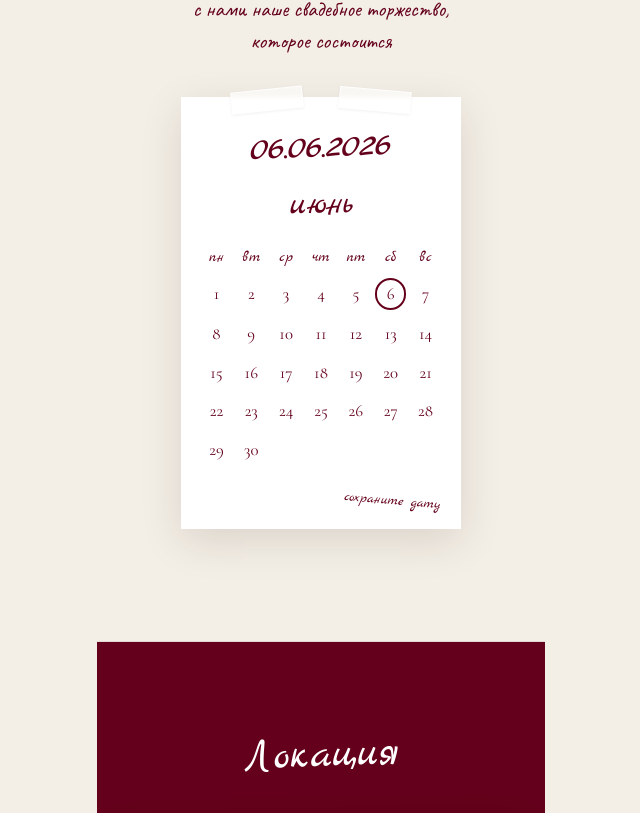
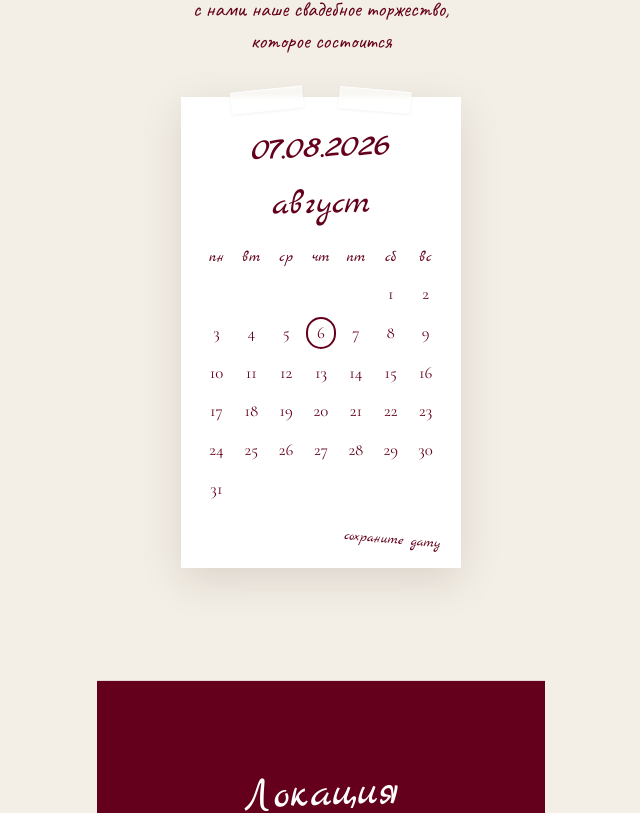
Before and after one commit to NotBadUS/wedding, a React (Vite) app: page / in a window 1280 px wide. Shown: the part 736-1549 px from the top of the page, without its empty margins (319-959 px from the left). Built offline with nearby package versions, Linux system fonts and the light colour scheme.

Commit message:
change wedding date

```diff
--- a/src/App.jsx
+++ b/src/App.jsx
@@ -84,12 +84,23 @@ function calculateTimeLeft(target) {
   };
 }
 
-function buildJune2026Cells() {
-  const offset = 0; // 1 июня 2026 — понедельник
+function buildAugust2026Cells() {
+  const offset = 5; // 1 августа 2026 — суббота
+
   const cells = [];
-  for (let i = 0; i < offset; i++) cells.push(null);
-  for (let d = 1; d <= 30; d++) cells.push(d);
-  while (cells.length % 7 !== 0) cells.push(null);
+
+  for (let i = 0; i < offset; i++) {
+    cells.push(null);
+  }
+
+  for (let d = 1; d <= 31; d++) {
+    cells.push(d);
+  }
+
+  while (cells.length % 7 !== 0) {
+    cells.push(null);
+  }
+
   return cells;
 }
 
@@ -148,12 +159,12 @@ function Section({ children, className = "", style }) {
 }
 
 export default function App() {
-  const weddingDate = new Date("2026-06-06T16:00:00");
+  const weddingDate = new Date("2026-08-07T16:00:00");
   const [timeLeft, setTimeLeft] = useState(() =>
     calculateTimeLeft(weddingDate)
   );
   const [sending, setSending] = useState(false);
-  const calendarCells = buildJune2026Cells();
+  const calendarCells = buildAugust2026Cells();
 
   const handleFormSubmit = async (e) => {
   e.preventDefault();
@@ -317,10 +328,10 @@ ${data.favoriteSong}
 
           <TapedCard className="mx-auto mt-10 max-w-[17.5rem] px-5 pb-6 pt-8 text-[#64001b]">
             <p className="font-script text-center text-[2.4rem] leading-none rotate-[-2deg]">
-              06.06.2026
+              07.08.2026
             </p>
             <h2 className="font-script mt-5 text-center text-[2.2rem] leading-none rotate-[-1deg]">
-              июнь
+              август
             </h2>
 
             <div className="mt-6 grid grid-cols-7 gap-y-2 gap-x-1 text-center">
```
